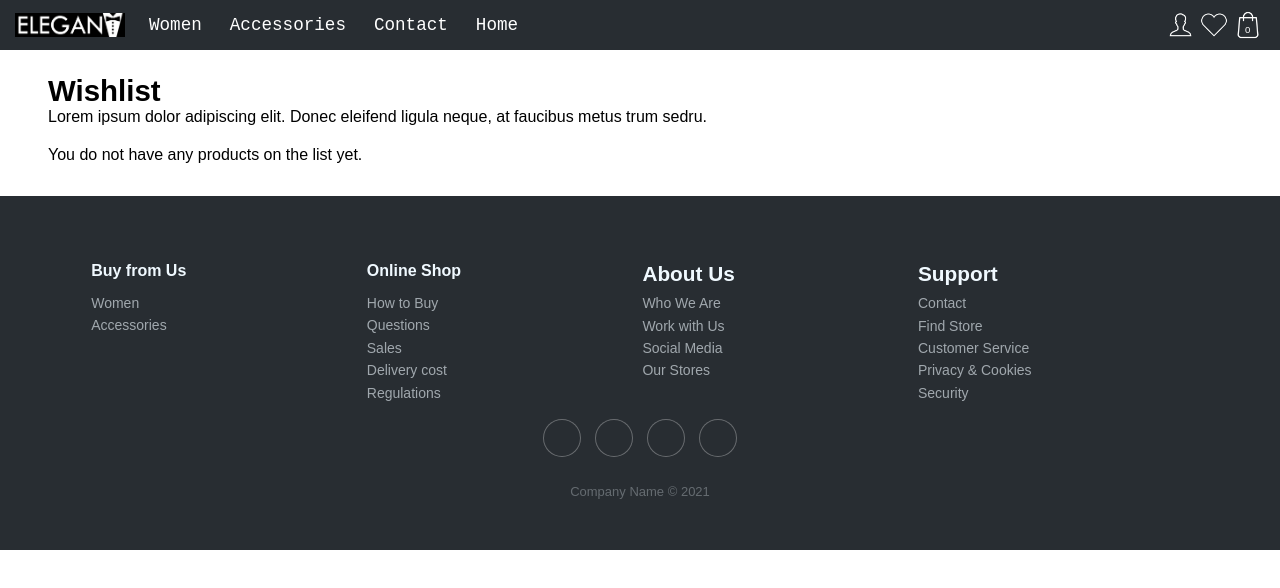
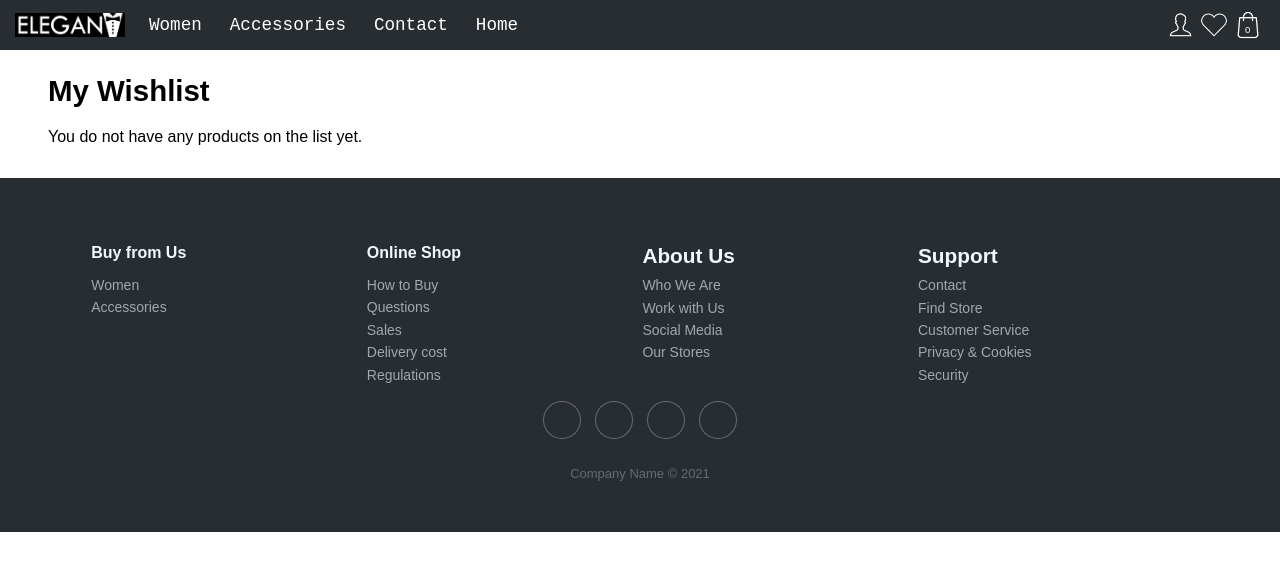
Before and after one commit to MishaAkram/Ecommerce-online-shopping-system, a React (Create React App) app: page /wishlist in a window 1280 px wide. Shown: the top 588 px of the page. Built offline with nearby package versions, Linux system fonts and the light colour scheme.

Commit message:
wishlist link to details error resolved, dummy text removed

```diff
--- a/src/containers/Wishlist/Wishlist.js
+++ b/src/containers/Wishlist/Wishlist.js
@@ -26,8 +26,8 @@ function Wishlist() {
     <>
       <ScrollToTopOnMount />
       <div className="wishlist-container">
-        <h2 className="main-title">Wishlist</h2>
-        <p className="main-info">Lorem ipsum dolor adipiscing elit. Donec eleifend ligula neque, at faucibus metus trum sedru.</p>
+        <h2 className="main-title">My Wishlist</h2>
+        <p className="main-info"></p>
         {list}
         {wishlistItems.length > 0 &&
           <Button clicked={() => dispatch(clearWishlist())} btnType="dark">Clear Wishlist</Button>
```
